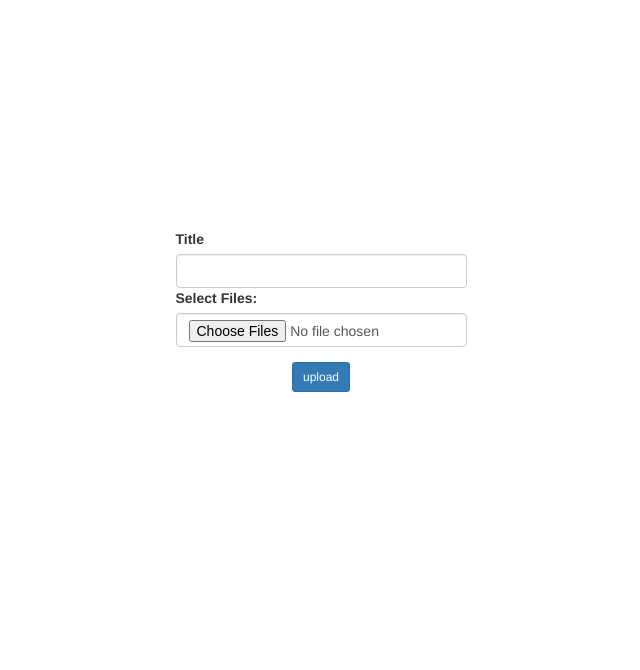
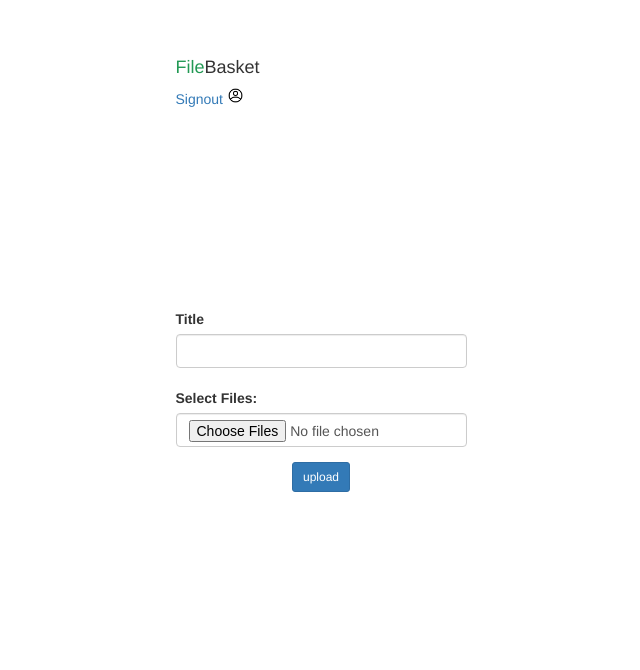
Before and after one commit to knimalaka/filebasket-frontend, a Next.js app: page /user/home in a window 1280 px wide. Shown: the part 130-800 px from the top of the page, without its empty margins (319-959 px from the left). Built offline with nearby package versions, Linux system fonts and the light colour scheme.

Commit message:
work day 01

```diff
--- a/components/fileUpload.js
+++ b/components/fileUpload.js
@@ -3,7 +3,8 @@ import Head from 'next/head'
 import { useState, useEffect } from 'react'
 import { multipleFileUpload } from '../pages/api/api'
 
-export default function FileUpload(props) {//View, upload, signout options
+export default function FileUpload(props) {
+  //single or multiple files upload option
   const [multipleFiles, setMultipleFiles] = useState('');
   const [title, setTitle] = useState('');
 
@@ -17,25 +18,21 @@ export default function FileUpload(props) {//View, upload, signout options
     for(let i=0; i<multipleFiles.length; i++){
         formData.append('files',multipleFiles[i]);
     }
+    console.log(multipleFiles);
     await multipleFileUpload(formData);
 }
 
   return (
-    <div className={styles.container}>
-      <main className={styles.main}>
-      <Head>
-          <title>File Basket</title>
-          <link rel="stylesheet" href="https://maxcdn.bootstrapcdn.com/bootstrap/3.4.1/css/bootstrap.min.css"></link>
-      </Head>
-
       <div>
           <div className='col-6'>
+            <div className='col-6'>
+              <label>Title</label>
+              <input type="text" className='form-control' onChange={(e) => setTitle(e.target.value)} />
+            </div>
+
+            <br/>
+
           <div className='col-6'>
-                <label>Title</label>
-                <input type="text" className='form-control' />
-              </div>
-
-            <div className='col-6'>
             <div className='form-group'>
                 <label>Select Files:</label>
                 <input type='file' onChange={(e) => MultipleFileChange(e)} className='form-control' multiple/>
@@ -49,10 +46,6 @@ export default function FileUpload(props) {//View, upload, signout options
                 </div>
               </div>
           </div>
-
-
       </div>
-    </main>
-  </div>
   )
 }
--- a/pages/admin/aLogin.js
+++ b/pages/admin/aLogin.js
@@ -11,11 +11,9 @@ return(
           <title>File Basket</title>
           <link rel="stylesheet" href="https://maxcdn.bootstrapcdn.com/bootstrap/3.4.1/css/bootstrap.min.css"></link>
       </Head>
-        <h1 style={{color:'#229954'}}>Login to admin account</h1>
+            <h1 className="text-center" style={{color:'#229954'}}>Login to admin account</h1>
         <LoginForm />
-
         <h5>Haven't registered yet? click here to <a style={{color:'#229954'}}href="../admin/aSignup">sign in!</a></h5>
-
         </main>
         <Footer />
     </div>
--- a/pages/admin/aSignup.js
+++ b/pages/admin/aSignup.js
@@ -11,7 +11,7 @@ return(
           <title>File Basket</title>
           <link rel="stylesheet" href="https://maxcdn.bootstrapcdn.com/bootstrap/3.4.1/css/bootstrap.min.css"></link>
         </Head>
-        <h1 style={{color:'#229954'}}>Create admin account</h1>
+        <h1 className="text-center" style={{color:'#229954'}}>Create admin account</h1>
         <SignupForm />
 
         </main>
--- a/pages/api/api.js
+++ b/pages/api/api.js
@@ -1,11 +1,12 @@
 import axios from 'axios'
 
+//connecting to backend
 const apiUrl = 'http://localhost:8080/api/'
 
 export const multipleFileUpload = async(data) => {
 try{
     await axios.post(apiUrl + 'multipleFiles', data)
 }catch(error){
-    throw error
+    throw error;
 }
 }
--- a/pages/index.js
+++ b/pages/index.js
@@ -19,7 +19,7 @@ export default function Front() {
 
         <div className={styles.grid}>
           <a href="user/login" className={styles.card}>
-            <h2>User Login&rarr;</h2>
+            <h2>User Login &rarr;</h2>
           </a>
 
           <a href="admin/aLogin" className={styles.card}>
--- a/pages/user/home.js
+++ b/pages/user/home.js
@@ -1,21 +1,30 @@
 import styles from '../../styles/Home.module.css'
 import Footer from '../../components/footer'
 import Head from 'next/head'
-import { useState, useEffect } from 'react'
 import FileUpload from '../../components/fileUpload'
+import Image from 'next/image'
 
-export default function Home() {//View, upload, signout options
+export default function Home() {
+  //View, upload, signout options
 
   return (
     <div className={styles.container}>
       <main className={styles.main}>
+        <div className='row no-gutters'>
       <Head>
           <title>File Basket</title>
           <link rel="stylesheet" href="https://maxcdn.bootstrapcdn.com/bootstrap/3.4.1/css/bootstrap.min.css"></link>
       </Head>
+      <h4 className="text-sm-left"><span style={{color:'#229954'}}>File</span>Basket</h4>
+
+      <div className="d-flex flex-row-reverse">
+      <a href='/' >Signout <Image className='float-right' src="/user_icon.png" alt="EC Logo" width={17} height={17}/></a>
+      </div>
 
       <div>
+        <br/><br/><br/><br/><br/><br/><br/><br/><br/><br/>
         <FileUpload/>
+      </div>
       </div>
     </main>
     <Footer />
--- a/styles/Home.module.css
+++ b/styles/Home.module.css
@@ -114,3 +114,7 @@
     flex-direction: column;
   }
 }
+
+.signOutImage{
+  float: right;
+}
```
Also changed, not shown: public/user_icon.png (added).
